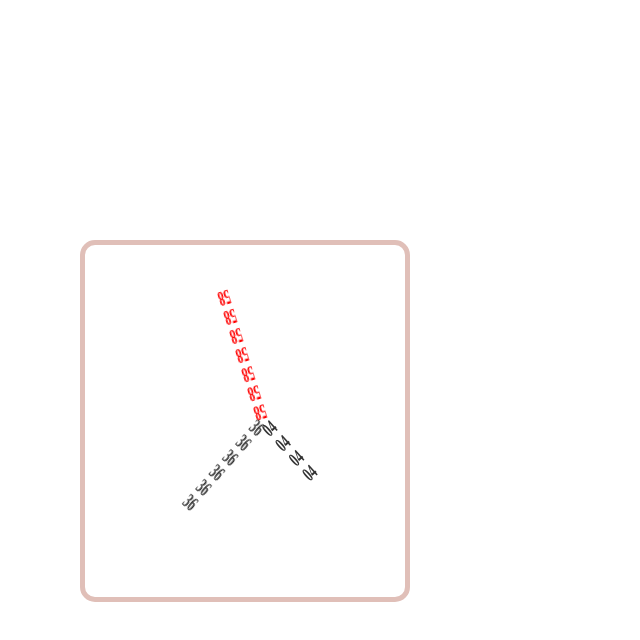
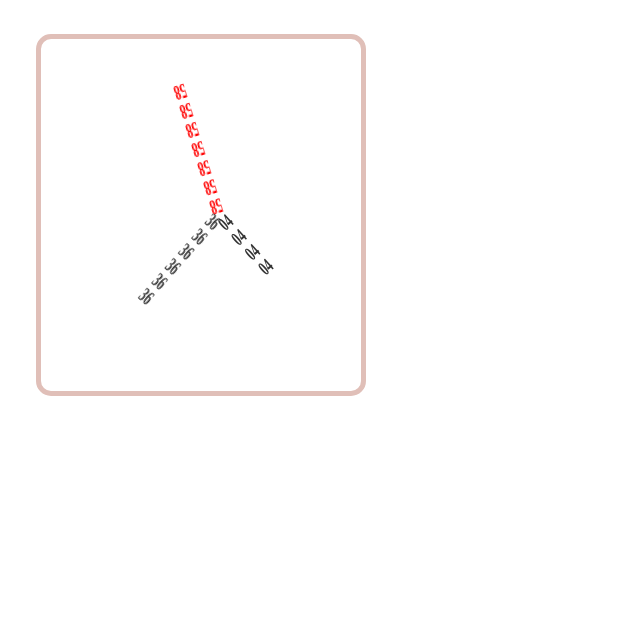
Before and after one commit to joshi-exe/test-pages, a plain HTML site: page index.html in a window 1280 px wide. Shown: the whole page, without its empty margins (0-640 px from the left). Drawn offline with Linux system fonts and the light colour scheme.

Commit message:
Update index.html

```diff
--- a/index.html
+++ b/index.html
@@ -14,8 +14,8 @@
       transform: rotate(90deg); /* Rotate 90 degrees to the right */
       border: 5px solid #E0BFB8; /* rose gold hex */
       border-radius: 15px;
-      margin-top: 20vw;
-      margin-left: 8vh;
+      margin-top: 50px;
+      margin-left: 20px;
     }
 
     .hand {
```
